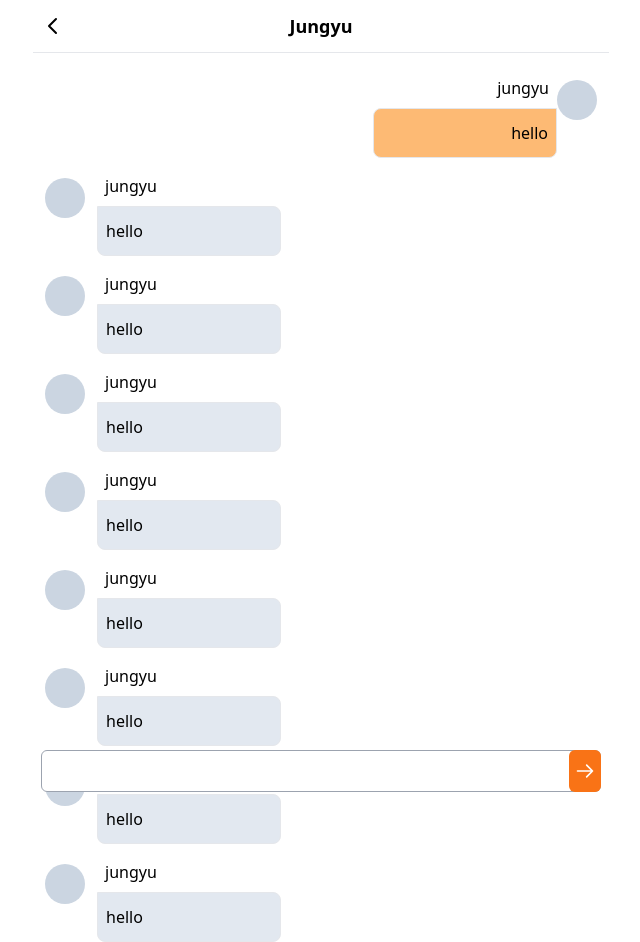
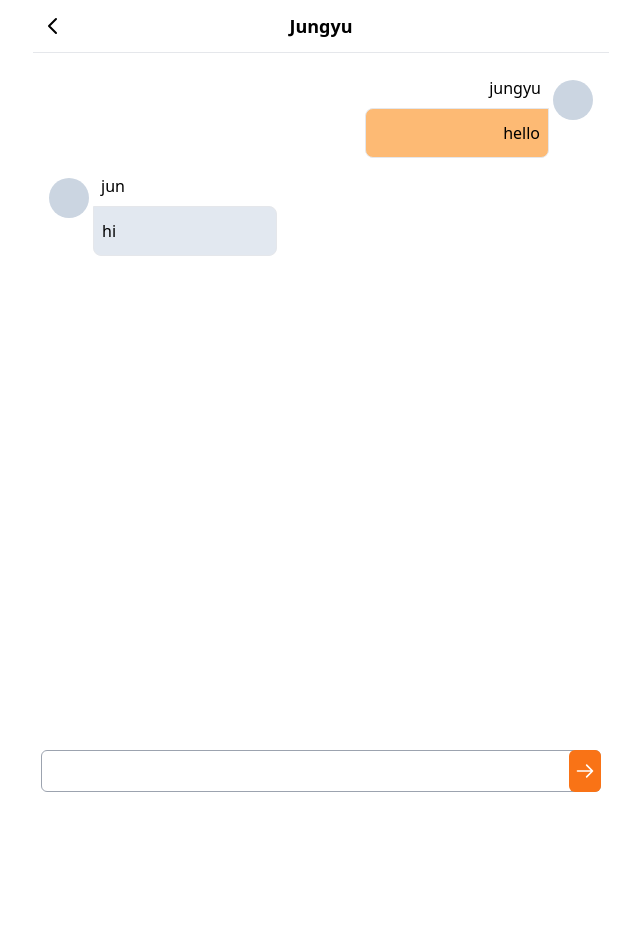
Before and after one commit to jungyu333/carrot_market, a Next.js app: page /chats/1 in a window 1280 px wide. Shown: the whole page, without its empty margins (319-959 px from the left). After the commit the page ends 800 px from the top, so only its background shows below. Built offline with nearby package versions, Linux system fonts and the light colour scheme.

Commit message:
message.tsx Refactoring

```diff
--- /dev/null
+++ b/components/message.tsx
@@ -0,0 +1,71 @@
+import tw from "tailwind-styled-components";
+
+interface MessageProps {
+  isreversed?: boolean;
+  name: string;
+  text: string;
+}
+
+interface MessageProps {
+  $isreversed?: boolean;
+}
+
+const MessageContainer = tw.div<MessageProps>`
+  flex
+  mt-5
+  ${(p: MessageProps) => (p.$isreversed ? "flex-row-reverse " : " ")}
+`;
+
+const Avatar = tw.div`
+  w-10
+  h-10
+  bg-slate-300
+  rounded-full
+  mx-1
+`;
+
+const TextContainer = tw.div`
+  w-1/3
+  flex
+  flex-col
+  justify-center
+  items-start
+  space-y-2
+  -mt-1
+`;
+
+const Name = tw.span<MessageProps>`
+  w-full
+  px-2
+  ${(p: MessageProps) => (p.$isreversed ? "text-right" : "text-left ")}
+`;
+
+const Text = tw.p<MessageProps>`
+  border
+  py-3
+  px-2
+  w-full
+  break-words
+  rounded-br-lg
+  rounded-bl-lg
+  ${(p: MessageProps) =>
+    p.$isreversed
+      ? "rounded-tl-lg   bg-orange-300 text-right"
+      : " rounded-tr-lg  bg-slate-200"}
+`;
+
+export default function Message({
+  name,
+  text,
+  isreversed = false,
+}: MessageProps) {
+  return (
+    <MessageContainer $isreversed={isreversed}>
+      <Avatar />
+      <TextContainer>
+        <Name $isreversed={isreversed}>{name}</Name>
+        <Text $isreversed={isreversed}>{text}</Text>
+      </TextContainer>
+    </MessageContainer>
+  );
+}
--- a/pages/chats/[id].tsx
+++ b/pages/chats/[id].tsx
@@ -1,60 +1,12 @@
 import tw from "tailwind-styled-components";
 import Layout from "../../components/layout";
+import Message from "../../components/message";
 
 const Wrapper = tw.div`
   mt-20
   px-3
   relative
 `;
-
-const MessageContainer = tw.div<MessageProps>`
-  flex
-  space-x-3
-  mt-5
-  ${(p: MessageProps) => (p.$isreversed ? "flex-row-reverse" : " ")}
-`;
-
-const Avatar = tw.div`
-  w-10
-  h-10
-  bg-slate-300
-  rounded-full
-`;
-
-const TextContainer = tw.div`
-  w-1/3
-  flex
-  flex-col
-  justify-center
-  items-start
-  space-y-2
-  -mt-1
-
-`;
-
-const Name = tw.span<MessageProps>`
-  w-full
-  px-2
-  ${(p: MessageProps) => (p.$isreversed ? "text-right" : "text-left ")}
-`;
-
-const Text = tw.p<MessageProps>`
-  border
-  py-3
-  px-2
-  w-full
-  break-words
-  rounded-br-lg
-  rounded-bl-lg
-  ${(p: MessageProps) =>
-    p.$isreversed
-      ? "rounded-tl-lg   bg-orange-300 text-right"
-      : " rounded-tr-lg  bg-slate-200"}
-`;
-
-interface MessageProps {
-  $isreversed: boolean;
-}
 
 const InputContainer = tw.div`
   fixed
@@ -94,70 +46,8 @@ export default function ChatDetail() {
   return (
     <Layout canGoBack title="Jungyu" isLogIn={false} hasTabBar={false}>
       <Wrapper>
-        <MessageContainer $isreversed>
-          <Avatar />
-          <TextContainer>
-            <Name $isreversed>jungyu</Name>
-            <Text $isreversed>hello</Text>
-          </TextContainer>
-        </MessageContainer>
-        <MessageContainer>
-          <Avatar />
-          <TextContainer>
-            <Name>jungyu</Name>
-            <Text>hello</Text>
-          </TextContainer>
-        </MessageContainer>
-        <MessageContainer>
-          <Avatar />
-          <TextContainer>
-            <Name>jungyu</Name>
-            <Text>hello</Text>
-          </TextContainer>
-        </MessageContainer>
-        <MessageContainer>
-          <Avatar />
-          <TextContainer>
-            <Name>jungyu</Name>
-            <Text>hello</Text>
-          </TextContainer>
-        </MessageContainer>
-        <MessageContainer>
-          <Avatar />
-          <TextContainer>
-            <Name>jungyu</Name>
-            <Text>hello</Text>
-          </TextContainer>
-        </MessageContainer>
-        <MessageContainer>
-          <Avatar />
-          <TextContainer>
-            <Name>jungyu</Name>
-            <Text>hello</Text>
-          </TextContainer>
-        </MessageContainer>
-        <MessageContainer>
-          <Avatar />
-          <TextContainer>
-            <Name>jungyu</Name>
-            <Text>hello</Text>
-          </TextContainer>
-        </MessageContainer>
-        <MessageContainer>
-          <Avatar />
-          <TextContainer>
-            <Name>jungyu</Name>
-            <Text>hello</Text>
-          </TextContainer>
-        </MessageContainer>
-        <MessageContainer>
-          <Avatar />
-          <TextContainer>
-            <Name>jungyu</Name>
-            <Text>hello</Text>
-          </TextContainer>
-        </MessageContainer>
-
+        <Message name="jungyu" text="hello" isreversed />
+        <Message name="jun" text="hi" />
         <InputContainer>
           <Input type="text" />
           <SendButton>
```
